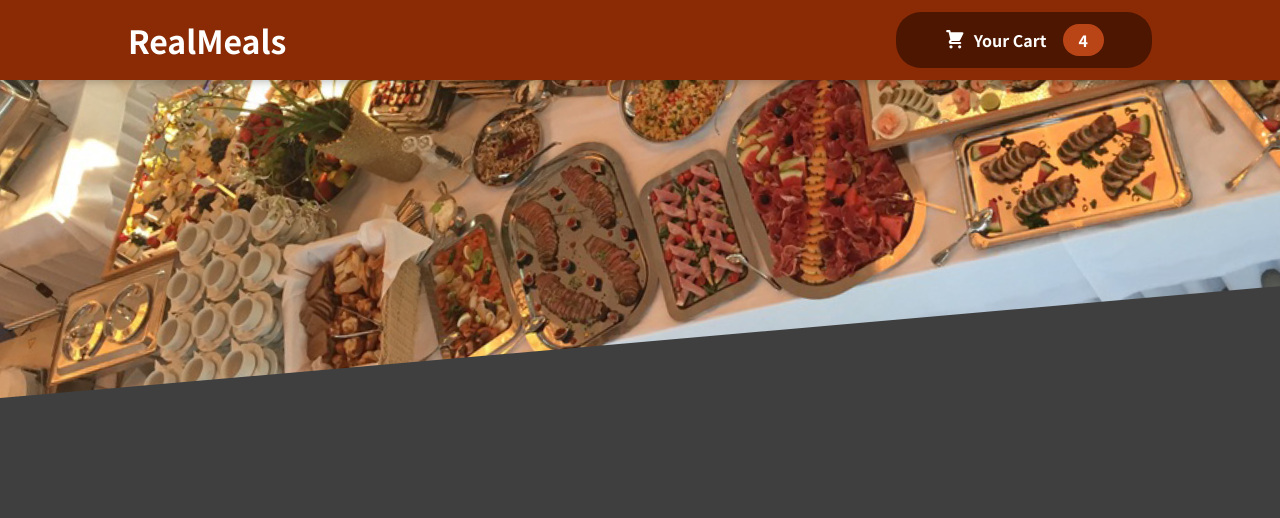
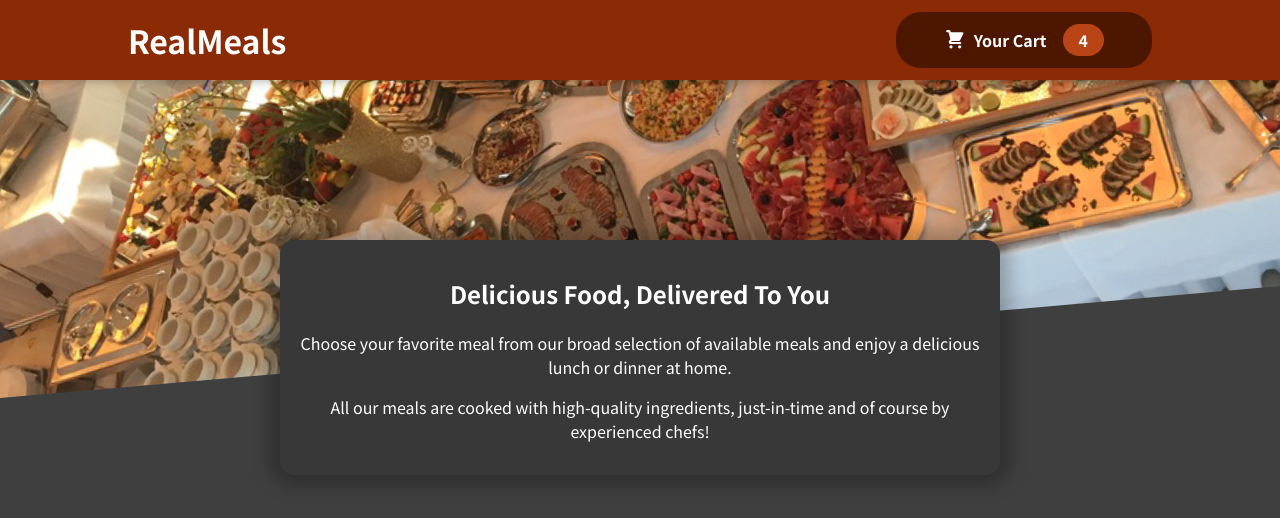
Before and after one commit to Akshay-Nishal/restaurant-app, a React (Create React App) app: page / in a window 1280 px wide. Shown: the top 518 px of the page. Built offline with nearby package versions, Linux system fonts and the light colour scheme.

Commit message:
Add Restaurant Summary

```diff
--- a/src/App.js
+++ b/src/App.js
@@ -5,6 +5,8 @@
   return (
     <>
       <Header/>
+      <div>
+      </div>
     </>
   );
 }
--- a/src/Components/Layout/Header.jsx
+++ b/src/Components/Layout/Header.jsx
@@ -2,10 +2,11 @@
 import mealsBackground from '../assets/meals.jpg'
 import classes from './Header.module.css'
 import HeaderCartButton from './HeaderCartButton'
+import Summary from './Summary'
 
 function Header(props) {
-  return (
-    <>
+    return (
+        <>
     <header className={classes.header}>
         <h1>RealMeals</h1>
         <HeaderCartButton/>
@@ -13,7 +14,7 @@
     <div className={classes['main-image']}>
         <img src={mealsBackground} alt='MEALSSS' />
     </div>
-
+    <Summary/>
     </>
   )
 }
--- /dev/null
+++ b/src/Components/Layout/Summary.css
@@ -0,0 +1,13 @@
+.summary{
+    text-align: center;
+    max-width: 45rem;
+    width: 90%;
+    margin: auto;
+    margin-top: -10rem;
+    position: relative;
+    background-color: #383838;
+    color: white;
+    border-radius: 14px;
+    padding: 1rem;
+    box-shadow: 0 1px 18px 10px rgba(0, 0, 0, 0.25);
+}
--- /dev/null
+++ b/src/Components/Layout/Summary.jsx
@@ -0,0 +1,15 @@
+import React from 'react'
+import './Summary.css'
+export default function Summary() {
+  return (
+    <div className='summary'>
+    <h2>Delicious Food, Delivered To You</h2>
+    <p>
+    Choose your favorite meal from our broad selection of available meals and enjoy a delicious lunch or dinner at home.
+    </p>
+    <p>
+    All our meals are cooked with high-quality ingredients, just-in-time and of course by experienced chefs!
+    </p>
+    </div>
+  )
+}
```
